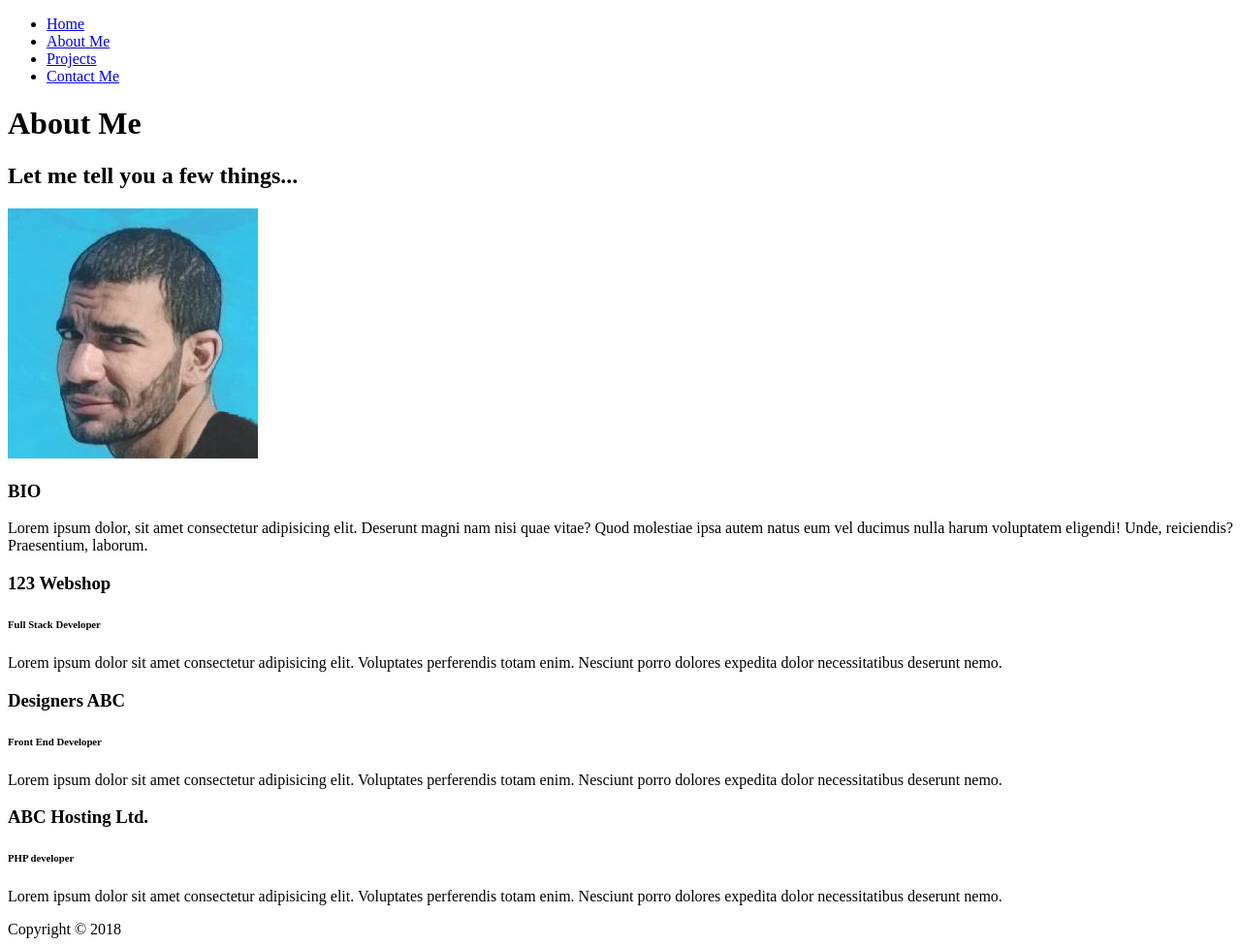
After one commit to ameerabdulaziz/portfolio-old, a Django app: page /about/ in a window 1280 px wide. The commit adds this page. Shown: the whole page at 97% size. Run offline with Django 3.2, Linux system fonts and the light colour scheme; some libraries are stand-ins or nearby versions.

Commit message:
Create a about page

```diff
--- /dev/null
+++ b/pages/templates/pages/about_page.html
@@ -0,0 +1,47 @@
+{% extends 'base.html' %}
+
+{% load staticfiles %}
+
+{% block title %}About Me{% endblock %}
+
+{% block content %}
+    <main id="about">
+        <h1 class="lg-heading">
+            About
+            <span class="text-secondary">Me</span>
+        </h1>
+        <h2 class="sm-heading">
+            Let me tell you a few things...
+        </h2>
+        <div class="about-info">
+            <img src="{% static 'img/portrait.jpg' %}" alt="Ameer Abdulaziz Portrait" class="bio-image">
+
+            <div class="bio">
+                <h3 class="text-secondary">BIO</h3>
+                <p>Lorem ipsum dolor, sit amet consectetur adipisicing elit. Deserunt magni nam nisi quae vitae? Quod molestiae ipsa
+                    autem natus eum vel ducimus nulla harum voluptatem eligendi! Unde, reiciendis? Praesentium, laborum.</p>
+            </div>
+
+            <div class="job job-1">
+                <h3>123 Webshop</h3>
+                <h6>Full Stack Developer</h6>
+                <p>Lorem ipsum dolor sit amet consectetur adipisicing elit. Voluptates perferendis totam enim. Nesciunt porro dolores
+                    expedita dolor necessitatibus deserunt nemo.</p>
+            </div>
+
+            <div class="job job-2">
+                <h3>Designers ABC</h3>
+                <h6>Front End Developer</h6>
+                <p>Lorem ipsum dolor sit amet consectetur adipisicing elit. Voluptates perferendis totam enim. Nesciunt porro dolores
+                    expedita dolor necessitatibus deserunt nemo.</p>
+            </div>
+
+            <div class="job job-3">
+                <h3>ABC Hosting Ltd.</h3>
+                <h6>PHP developer</h6>
+                <p>Lorem ipsum dolor sit amet consectetur adipisicing elit. Voluptates perferendis totam enim. Nesciunt porro dolores
+                    expedita dolor necessitatibus deserunt nemo.</p>
+            </div>
+        </div>
+    </main>
+{% endblock %}
--- a/pages/urls.py
+++ b/pages/urls.py
@@ -6,4 +6,5 @@ app_name = 'pages'
 
 urlpatterns = [
     path('', TemplateView.as_view(template_name='pages/home_page.html'), name='home-page'),
+    path('about/', TemplateView.as_view(template_name='pages/about_page.html'), name='about-page'),
 ]
--- a/templates/header.html
+++ b/templates/header.html
@@ -16,7 +16,7 @@
                 </a>
             </li>
             <li class="nav-item">
-                <a href="#" class="nav-link">
+                <a href="{% url 'pages:about-page' %}" class="nav-link">
                     About Me
                 </a>
             </li>
```
Also changed, not shown: static/img/portrait.jpg (added).
